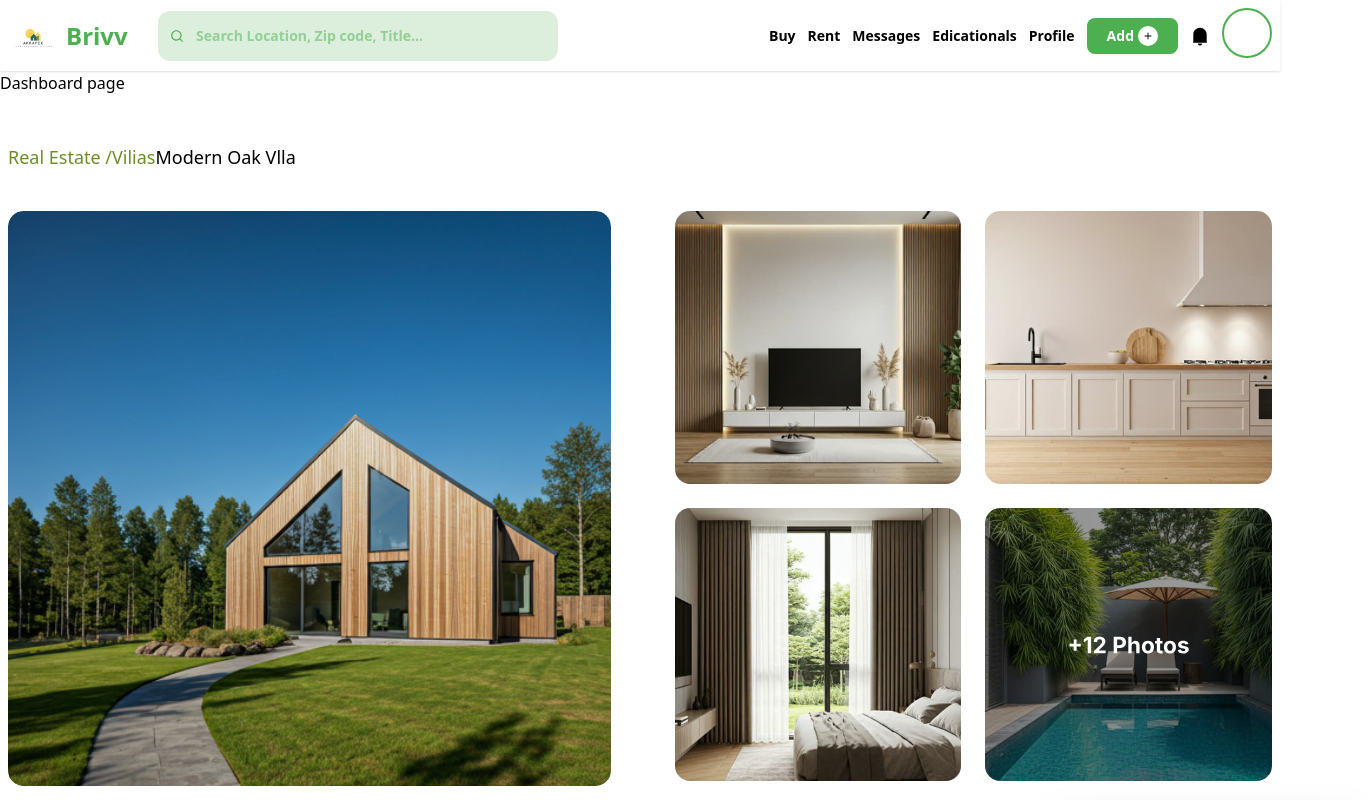
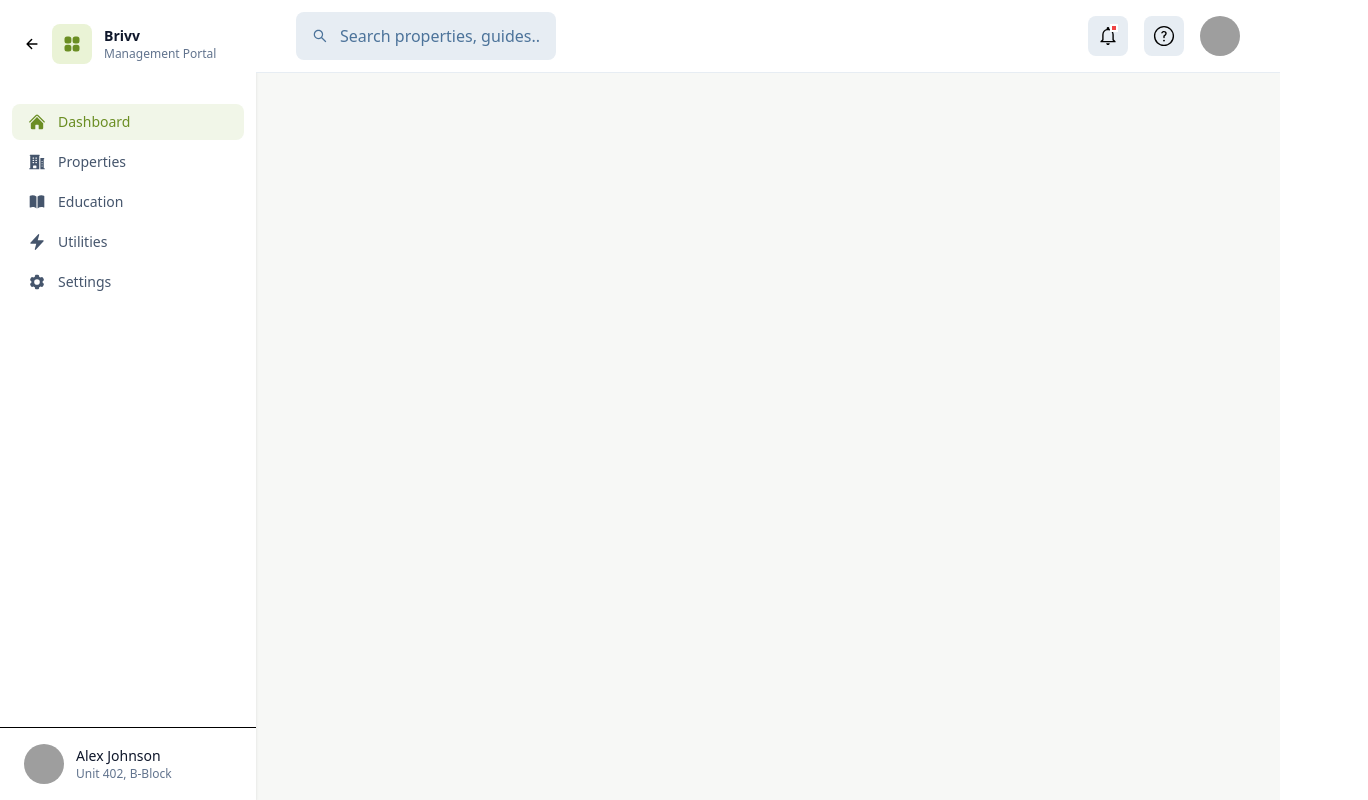
Before and after one commit to Akrapex/BRIVV-PROJECT, a React (Vite) app in the folder Brivv/: page /profile in a window 1280 px wide. Shown: the top 800 px of the page, 1368 px wide, since content can reach past the window. Built offline with nearby package versions, Linux system fonts and the light colour scheme; grey boxes are pictures that could not be loaded.

Commit message:
Added the profile dashboard header

```diff
--- /dev/null
+++ b/Brivv/src/components/ProfileHeader.tsx
@@ -0,0 +1,31 @@
+import { AiOutlineSearch,  } from "react-icons/ai";
+import { IoMdNotificationsOutline } from "react-icons/io";
+import { GoQuestion } from "react-icons/go";
+
+function ProfileHeader() {
+  return (
+    <div className="py-3 px-10 flex items-center justify-between bg-white border-b border-[#E7EDF3]">
+        <form className="px-4 flex items-center gap-3 bg-[#E7EDF3] w-fit rounded-lg">
+          <AiOutlineSearch color="#4C739A" />
+          <input type="text" placeholder="Search properties, guides..." className="py-3 focus:outline-0 w-50 placeholder:text-[#4C739A]" />
+        </form>
+
+        <div className="flex items-center gap-4">
+          <span className="relative flex items-center justify-center w-10 h-10 bg-[#E7EDF3] rounded-lg cursor-pointer">
+              <i className="block absolute top-2 right-2.5 w-2 h-2 border-2 border-white bg-[#EF4444]"></i>
+            <IoMdNotificationsOutline size={22} />
+          </span>
+
+          <span className="relative flex items-center justify-center w-10 h-10 bg-[#E7EDF3] rounded-lg cursor-pointer">
+            <GoQuestion size={22} />
+          </span>
+
+          <span className="relative flex items-center justify-center w-10 h-10  cursor-pointer rounded-full overflow-hidden">
+            <img src="https://i.pravatar.cc/40"  className="w-full h-full"/>
+          </span>
+        </div>
+    </div>
+  )
+}
+
+export default ProfileHeader
--- a/Brivv/src/components/layouts/TopNav.tsx
+++ b/Brivv/src/components/layouts/TopNav.tsx
@@ -47,7 +47,7 @@ function TopNav() {
               <li>
                 <a
                   href=""
-                  className="inline-block w-[50px] h-[50px] rounded-full border-2 border-[rgb(var(--primary))]"
+                  className="inline-block w-12.5 h-12.5 rounded-full border-2 border-[rgb(var(--primary))]"
                 ></a>
               </li>
             </ul>
--- a/Brivv/src/pages/Dashnoard.tsx
+++ b/Brivv/src/pages/Dashnoard.tsx
@@ -1,3 +1,13 @@
+import ProfileHeader from "../components/ProfileHeader";
+import SideNav from "../components/SideNav";
+
 export default function Dashboard() {
-  return <h1>Dashboard page</h1>;
+  return (
+    <main className="flex bg-[#f7f8f6]">
+      <SideNav />
+      <section className="grow">
+        <ProfileHeader />
+      </section>
+    </main>
+  )
 }
--- a/Brivv/src/pages/Profile.tsx
+++ b/Brivv/src/pages/Profile.tsx
@@ -1,22 +1,21 @@
 
-import TopNav from "../components/layouts/TopNav";
-import Footer from "../components/propertyDetailsProfile/Footer";
-import Herosection from "../components/propertyDetailsProfile/Herosection";
-import ModernOakVilla from "../components/propertyDetailsProfile/ModernOakVilla";
+// import TopNav from "../components/layouts/TopNav";
+// import SideNav from "../components/SideNav";
+// import Footer from "../components/propertyDetailsProfile/Footer";
+// import Herosection from "../components/propertyDetailsProfile/Herosection";
+// import ModernOakVilla from "../components/propertyDetailsProfile/ModernOakVilla";
+
+import Dashboard from "./Dashnoard";
 
 export default function Profile() {
   return (
     <>
-    <TopNav/>
-    <Herosection/>
-    <ModernOakVilla/>
-    <Footer/>
-      {/* <div className="flex flex-row">
-        <SideNav />
-        <div>
-          <Outlet />
-        </div>
-      </div> */}
+    <Dashboard />
+    {/* <TopNav/>
+    <SideNav /> */}
+    {/* <Herosection/> */}
+    {/* <ModernOakVilla/> */}
+    {/* <Footer/> */}
     </>
   );
 }
```
Also changed, not shown: 1 other file (tests, documents, lock files or other folders).
